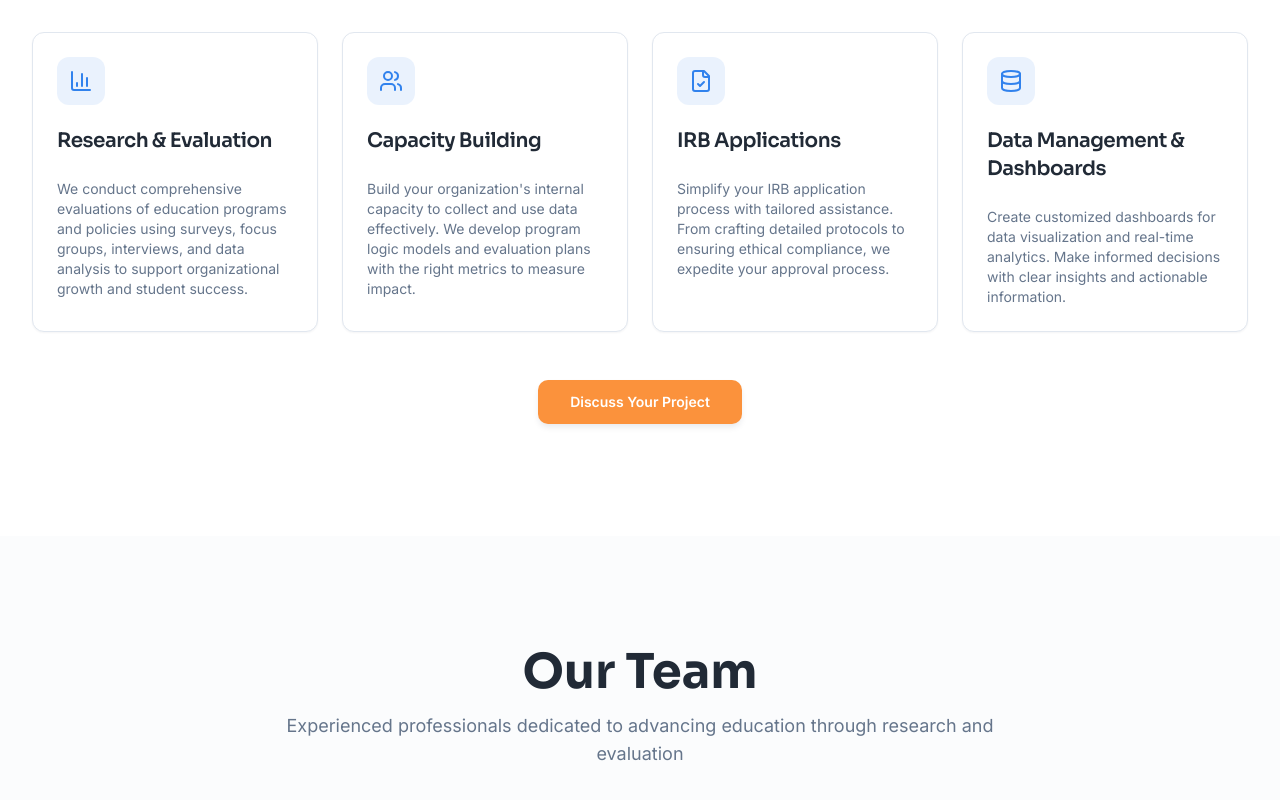
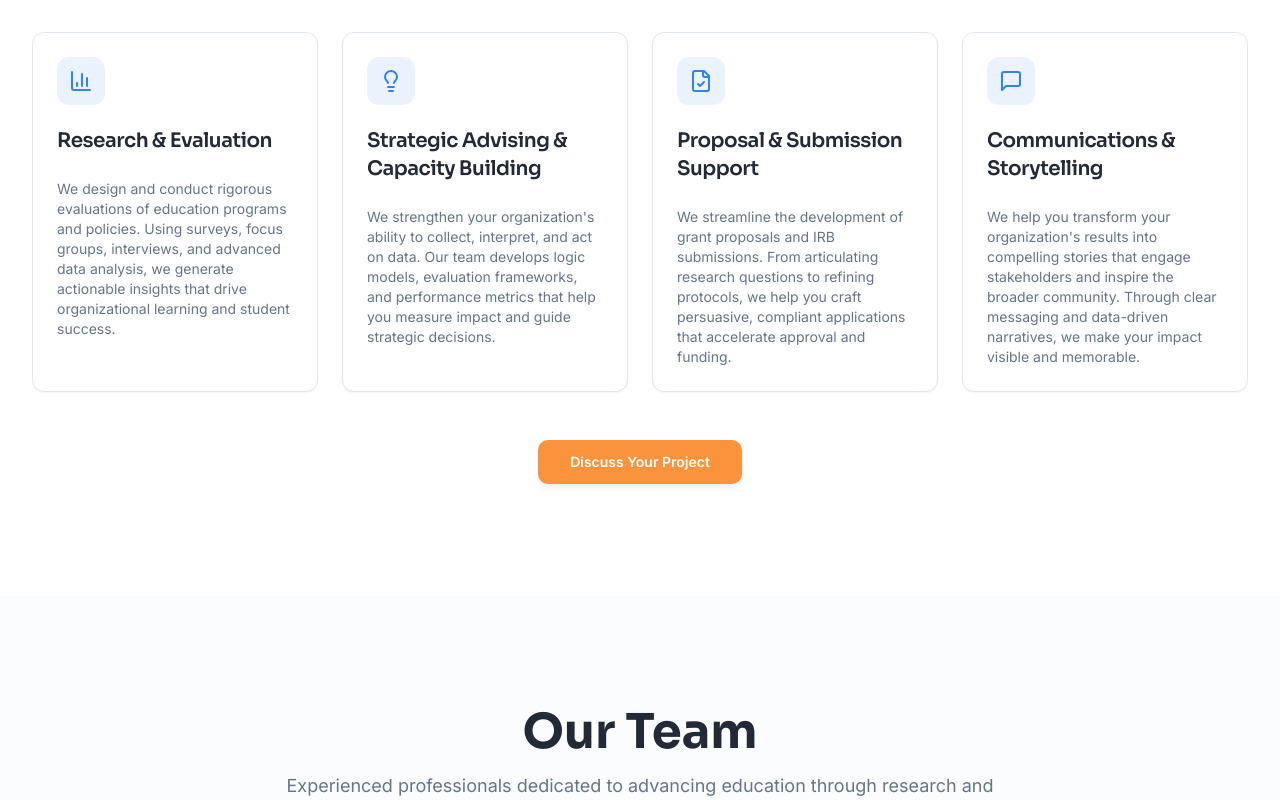
Before and after one commit to twgold/fixmy-site-hero, a React (Vite) app: page / in a window 1280 px wide. Shown: the part 980-1780 px from the top of the page. Built offline with nearby package versions, Linux system fonts and the light colour scheme; the HTML template or start-up script is replaced by a standard one.

Commit message:
Refactor services and update logo

```diff
--- a/src/components/Footer.tsx
+++ b/src/components/Footer.tsx
@@ -9,7 +9,7 @@ export const Footer = () => {
               <div className="w-2 h-8 bg-background rounded" />
               <div className="w-2 h-10 bg-background rounded" />
             </div>
-            <span className="font-heading font-semibold text-lg">Assessment Solutions LLC</span>
+            <span className="font-heading font-bold text-xl">Assessment Solutions LLC</span>
           </div>
           <p className="text-sm text-background/80">
             © {new Date().getFullYear()} Assessment Solutions LLC. All Rights Reserved.
--- a/src/components/Hero.tsx
+++ b/src/components/Hero.tsx
@@ -12,7 +12,7 @@ export const Hero = () => {
               <div className="w-2 h-8 rounded" style={{ backgroundColor: '#6BA3D4' }} />
               <div className="w-2 h-10 rounded" style={{ backgroundColor: '#3A9BB5' }} />
             </div>
-            <span className="text-base font-semibold text-primary">Assessment Solutions LLC</span>
+            <span className="text-lg font-bold text-primary">Assessment Solutions LLC</span>
           </div>
 
           <h1 className="text-4xl sm:text-5xl lg:text-6xl font-heading font-bold text-foreground mb-6 text-balance">
--- a/src/components/Services.tsx
+++ b/src/components/Services.tsx
@@ -1,27 +1,27 @@
 import { Card, CardContent, CardDescription, CardHeader, CardTitle } from "@/components/ui/card";
 import { Button } from "@/components/ui/button";
-import { BarChart3, Users, FileCheck, Database } from "lucide-react";
+import { BarChart3, Lightbulb, FileCheck, MessageSquare } from "lucide-react";
 
 const services = [
   {
     icon: BarChart3,
     title: "Research & Evaluation",
-    description: "We conduct comprehensive evaluations of education programs and policies using surveys, focus groups, interviews, and data analysis to support organizational growth and student success.",
+    description: "We design and conduct rigorous evaluations of education programs and policies. Using surveys, focus groups, interviews, and advanced data analysis, we generate actionable insights that drive organizational learning and student success.",
   },
   {
-    icon: Users,
-    title: "Capacity Building",
-    description: "Build your organization's internal capacity to collect and use data effectively. We develop program logic models and evaluation plans with the right metrics to measure impact.",
+    icon: Lightbulb,
+    title: "Strategic Advising & Capacity Building",
+    description: "We strengthen your organization's ability to collect, interpret, and act on data. Our team develops logic models, evaluation frameworks, and performance metrics that help you measure impact and guide strategic decisions.",
   },
   {
     icon: FileCheck,
-    title: "IRB Applications",
-    description: "Simplify your IRB application process with tailored assistance. From crafting detailed protocols to ensuring ethical compliance, we expedite your approval process.",
+    title: "Proposal & Submission Support",
+    description: "We streamline the development of grant proposals and IRB submissions. From articulating research questions to refining protocols, we help you craft persuasive, compliant applications that accelerate approval and funding.",
   },
   {
-    icon: Database,
-    title: "Data Management & Dashboards",
-    description: "Create customized dashboards for data visualization and real-time analytics. Make informed decisions with clear insights and actionable information.",
+    icon: MessageSquare,
+    title: "Communications & Storytelling",
+    description: "We help you transform your organization's results into compelling stories that engage stakeholders and inspire the broader community. Through clear messaging and data-driven narratives, we make your impact visible and memorable.",
   },
 ];
 
```
